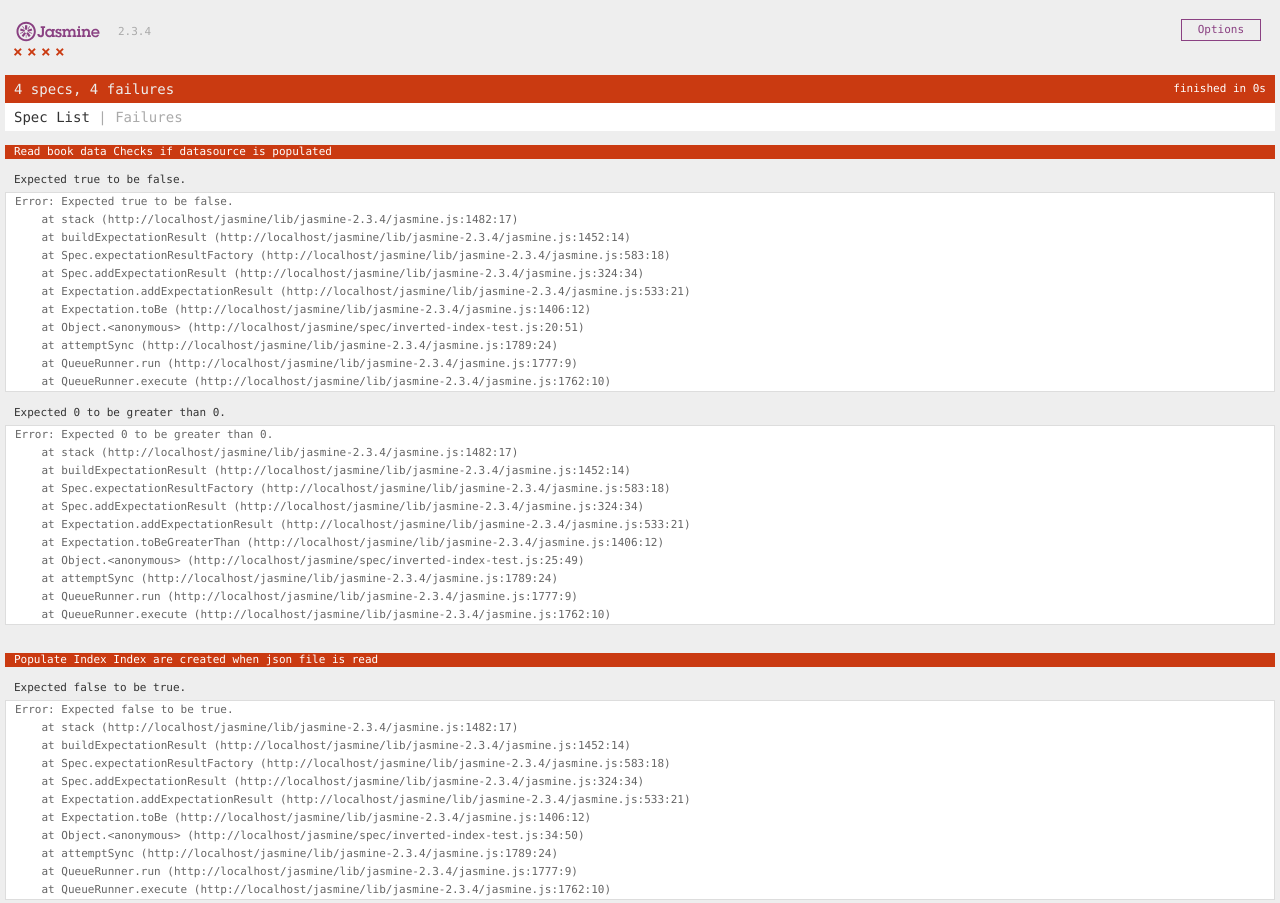
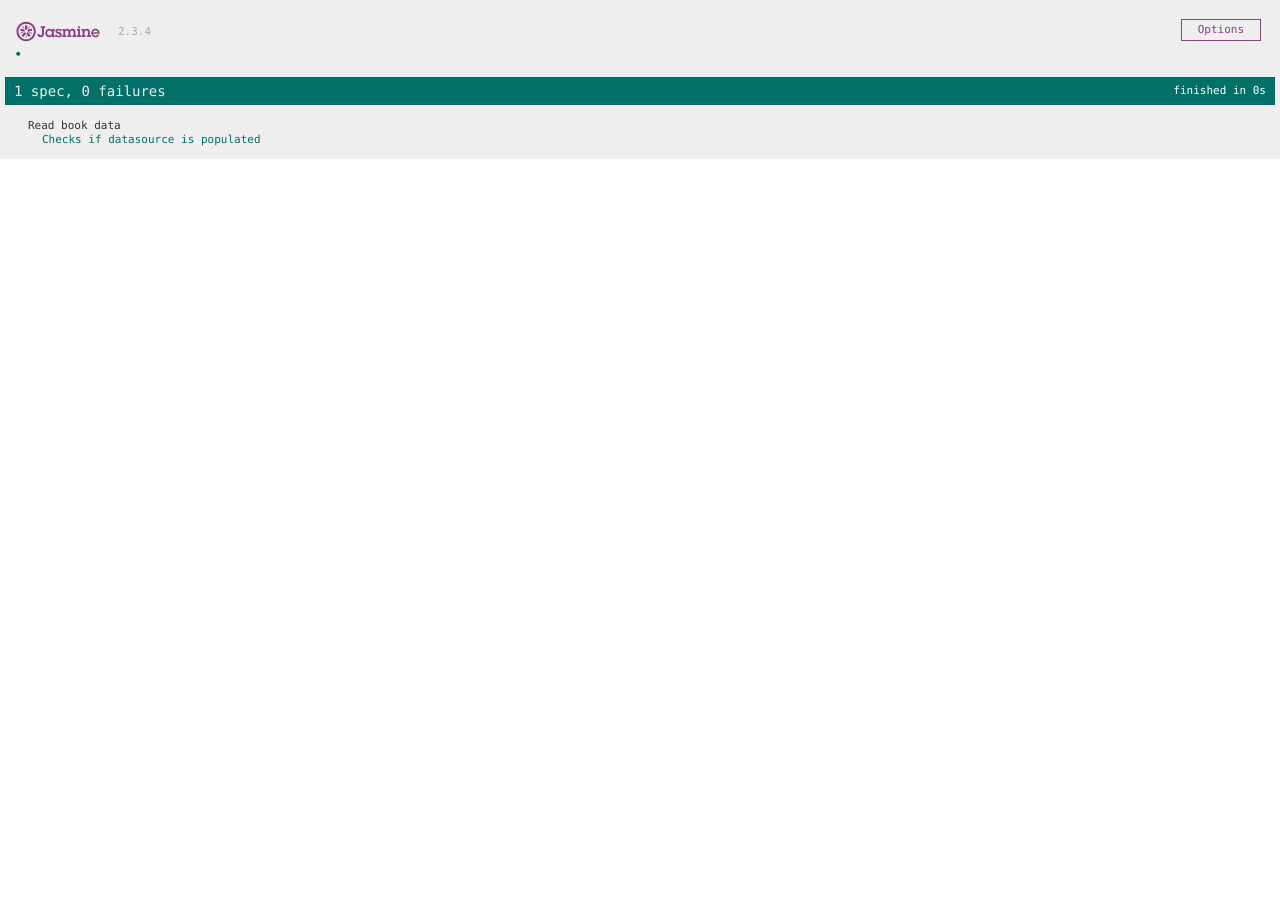
Before and after one commit to andela-jadewale/InvertedIndexNodeJS, a website: page jasmine/SpecRunner.html in a window 1280 px wide. Shown: the top 903 px of the page. After the commit the page ends 800 px from the top, so only its background shows below. Drawn offline with Linux system fonts and the light colour scheme.

Commit message:
passed read book data suite

```diff
--- a/jasmine/SpecRunner.html
+++ b/jasmine/SpecRunner.html
@@ -12,7 +12,7 @@
   <script src="lib/jasmine-2.3.4/boot.js"></script>
 
   <!-- include source files here... -->
-  <script src="src/inverted-index.js" type="text/javascript"> </script>
+  <script src="src/Inverted-Index2.js" type="text/javascript"> </script>
   <!-- include spec files here... -->
   <script src="spec/inverted-index-test.js" type="text/javascript"></script>
 
--- a/jasmine/spec/inverted-index-test.js
+++ b/jasmine/spec/inverted-index-test.js
@@ -11,7 +11,8 @@ var invertedindex;
 
 describe("Read book data", function() {
   beforeEach( function (){
-    invertedindex = new InvertedIndex()
+    invertedindex = new Index();
+    invertedindex.createIndex(invertedindex.getHostAddress()+'/books.json');
   }) ;
 
   it("Checks if datasource is populated", function() {
@@ -19,15 +20,17 @@ describe("Read book data", function() {
     //check is empty datasource flag is empty
     expect(invertedindex.emptyDatasource.isEmpty).toBe(false);
     //check taht datasource file is not empty array
-    expect(invertedindex.document.jsonfile).not.toBe([]);
+    expect(invertedindex.jsonDocument.jsonfile).not.toBe([]);
 
     //check document length > 0
-    expect(invertedindex.documentLength.length).toBeGreaterThan(0);
+    expect(invertedindex.documentLength).toBeGreaterThan(0);
 
-    console.log(invertedindex.emptyDatasource.isEmpty);
+
   });
 });
 
+
+/*
 describe("Populate Index", function() {
   it("Index are created when json file is read", function() {
     //check index created is true
@@ -76,3 +79,4 @@ describe("Search Index", function() {
     toContain(replaceNonWord(invertedindex.lowerCaseTransform(invertedindex.keyword)));
   });
 });
+*/
--- a/jasmine/src/Inverted-Index2.js
+++ b/jasmine/src/Inverted-Index2.js
@@ -1,7 +1,7 @@
 'use strict'
 
 function Index(){
-
+  var INDEX = this;
   this.getHostAddress = function() {
       return location.protocol.concat('//').concat(location.host);
     },
@@ -13,6 +13,8 @@ function Index(){
   this.indexCreated = { isCreated: false },
   this.documentLength = 0,
   this.indexArray = [],
+  this.indexObject = {strings:[]},
+
 
   this.createIndex = function(filepath){
      if(this.indexCreated.isCreated){
@@ -56,24 +58,24 @@ function requestData(filepath) {
 
 function addSynclistener(syncRequest) {
   //adds readystatechange listener, callback
-  syncRequest.addEventListener('readystatechange',parseData(syncRequest), false);
+  syncRequest.addEventListener('readystatechange',function(){parseData(syncRequest);}, false);
 }
 
 function prepareSyncRequest(filepath, syncRequest) {
-  syncRequest.open('GET', filepath, true);
+  syncRequest.open('GET', filepath, false);
   syncRequest.setRequestHeader('Accept', 'application/json; charset=utf-8');
   syncRequest.send();
 }
 
 function processData(jsonData) {
   for (var value in jsonData) {
-    this.indexArray
+    INDEX.indexArray
     .push(jsonData[value]
     .title.concat(' ')
     .concat(jsonData[value]
     .text)
     .toLowerCase().split(' '));
-    this.indexArray[value] = eliminateDupicateWords(replaceNonWord(this.indexArray[value]));
+    INDEX.indexArray[value] = eliminateDupicateWords(replaceNonWord(INDEX.indexArray[value]));
   }
 }
 
@@ -87,23 +89,63 @@ function parseData(syncRequest) {
 }
 
 function saveJsonFile(jsonData) {
-  this.jsonDocument.jsonfile = jsonData;
+  INDEX.jsonDocument.jsonfile = jsonData;
 }
-function saveDocumentLength(documentlength, jsonData) {
-  this.documentLength += jsonData.length;
+function saveDocumentLength( jsonData) {
+  INDEX.documentLength += jsonData.length;
 }
 function getSyncResponse(jsonData) {
   if (jsonData.length >= 0 && jsonData !== []) {
-    this.emptyDatasource.isEmpty = false;
+    INDEX.emptyDatasource.isEmpty = false;
     processData(jsonData);
     isIndexcreated();
-    indexObject.strings = createIndex(indexArray);
+    INDEX.indexObject.strings = createIndex(INDEX.indexArray);
   }
 }
 function isIndexcreated() {
-  if (this.indexArray.length > 0) {
-    this.indexCreated.isCreated = true;
+  if (INDEX.indexArray.length > 0) {
+    INDEX.indexCreated.isCreated = true;
   }
+}
+
+function createIndex(value) {
+  var indexedObject = {};
+  for (var index in value) {
+    for (var indexin in value[index]) {
+      if (value.toString().split(value[indexin]).length === 1){
+        indexedObject[value[index][indexin]] = [parseInt(index)];
+      }
+
+      else{indexedObject[value[index][indexin]] = [0, 1];
+      }
+      continue;
+    }
+  }
+  return indexedObject;
+}
+
+function lowerCase(text) {
+  return text.toLowerCase();
+}
+
+function replaceNonWord(value) {
+  return value.toString().replace(/\W+/g, ' ').toString();
+}
+
+function eliminateDupicateWords(value) {
+  var seperateWords = value.split(' ');
+  var uniqueWords = [];
+  return eliminateDuplicatewordsloop(seperateWords, uniqueWords);
+}
+
+function eliminateDuplicatewordsloop(seperateWords, uniqueWords) {
+  for (var index = 0; index < seperateWords.length; index++) {
+    if (uniqueWords.includes(seperateWords[index])){
+      continue;
+    }
+    uniqueWords.push(seperateWords[index]);
+  }
+  return uniqueWords;
 }
 
 
```
